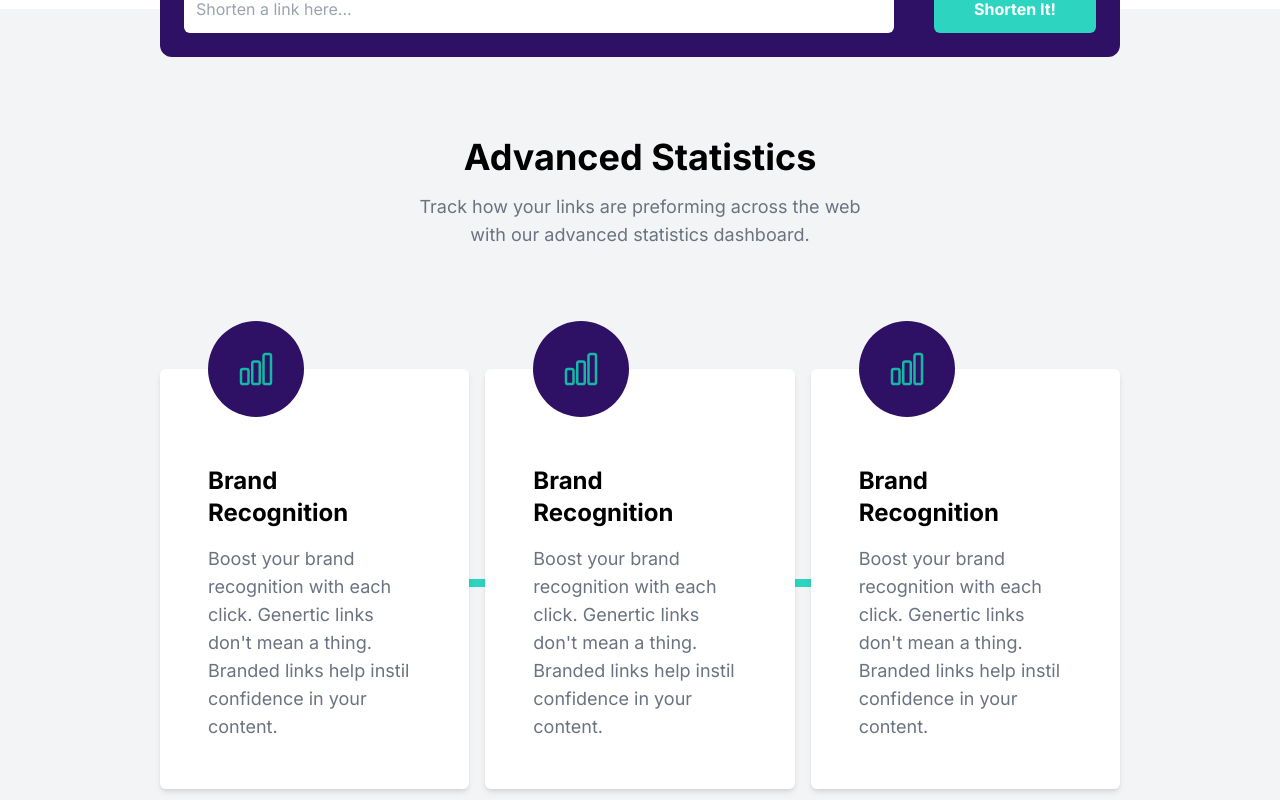
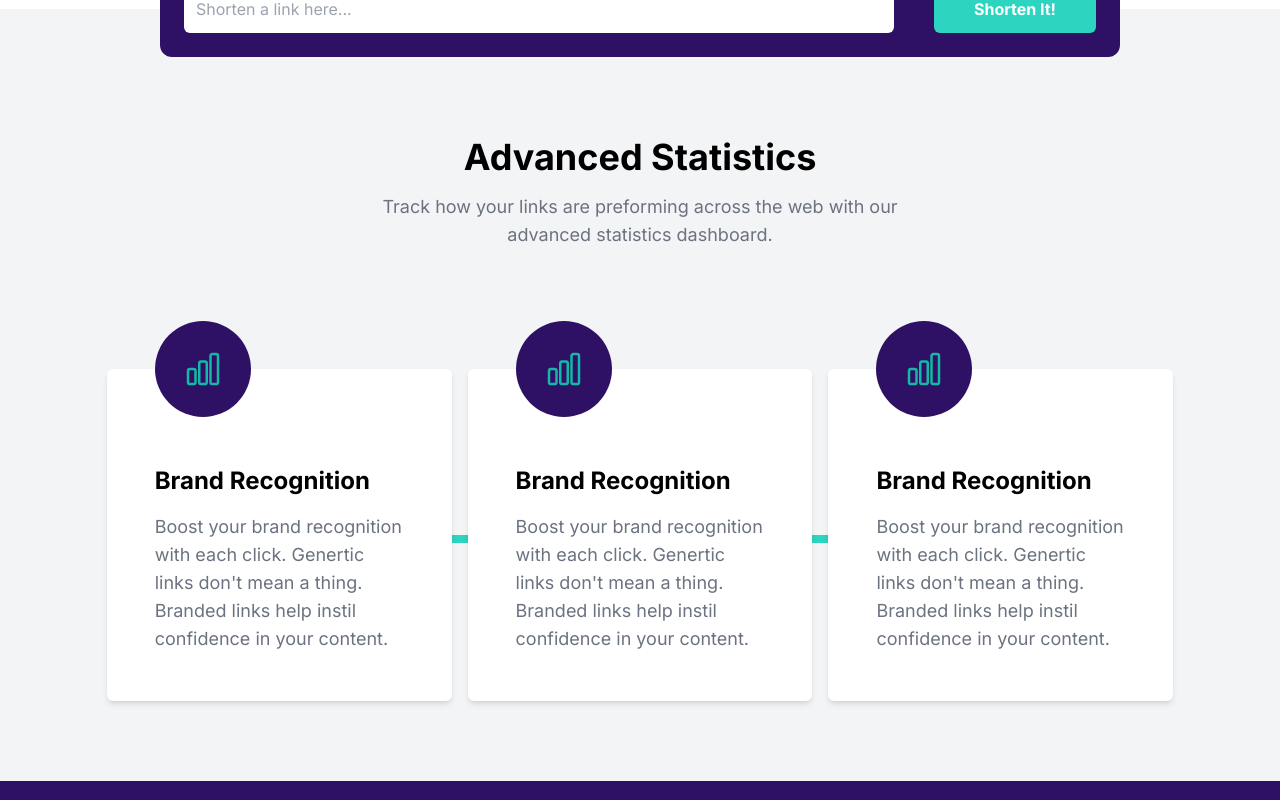
Before and after one commit to BrandTrump/Url-Shortening-Application, a Next.js app: page / in a window 1280 px wide. Shown: the part 840-1640 px from the top of the page. Built offline with nearby package versions, Linux system fonts and the light colour scheme.

Commit message:
style: increased with of section

```diff
--- a/components/InfoSection.tsx
+++ b/components/InfoSection.tsx
@@ -2,7 +2,7 @@ import InfoCard from "./InfoCard";
 
 function InfoSection() {
   return (
-    <div className="mt-20 pb-20 w-3/4 mx-auto">
+    <div className="mt-20 pb-20 w-5/6 mx-auto">
       <div className="flex flex-col space-y-4 text-center lg:w-1/2 mx-auto lg:pb-10">
         <h1 className="font-bold text-4xl">Advanced Statistics</h1>
         <p className="text-gray-500 text-lg">
```
